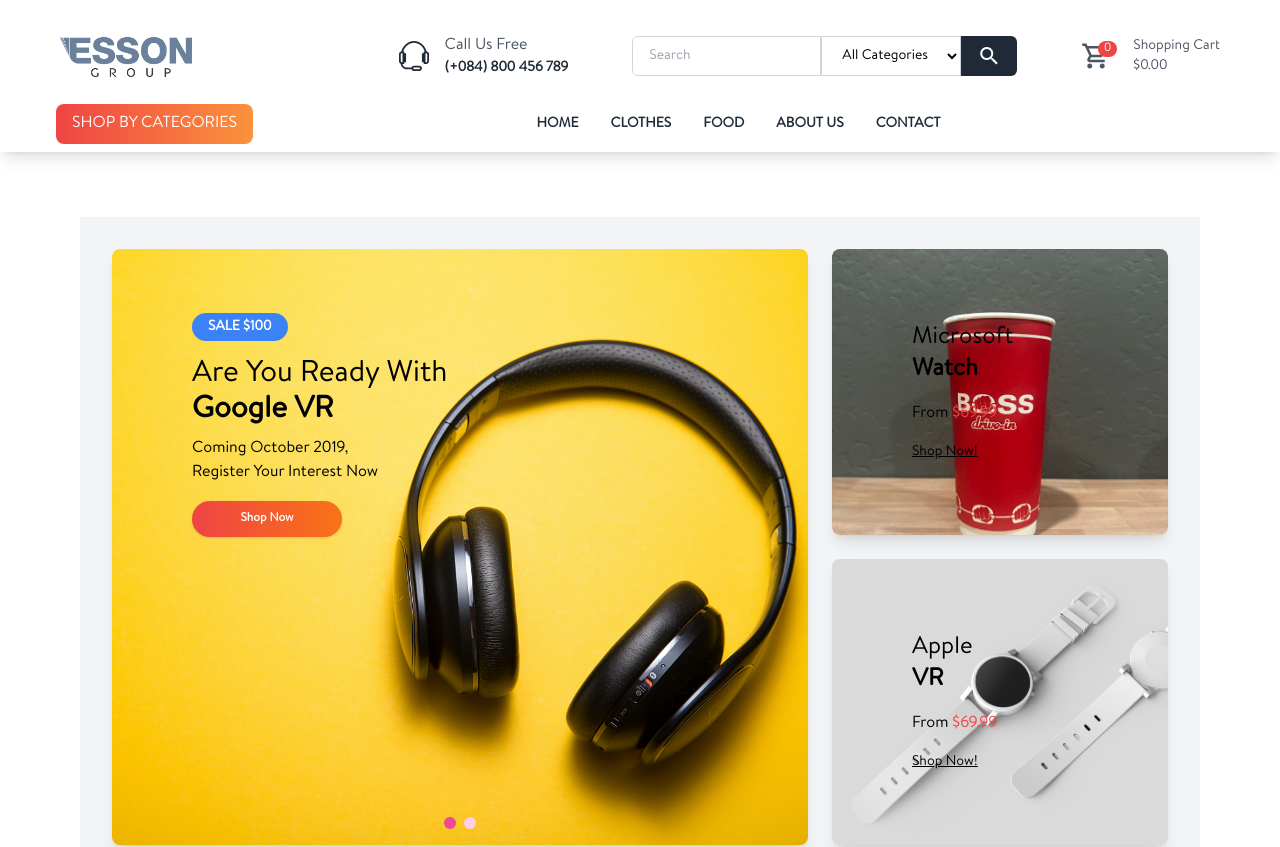
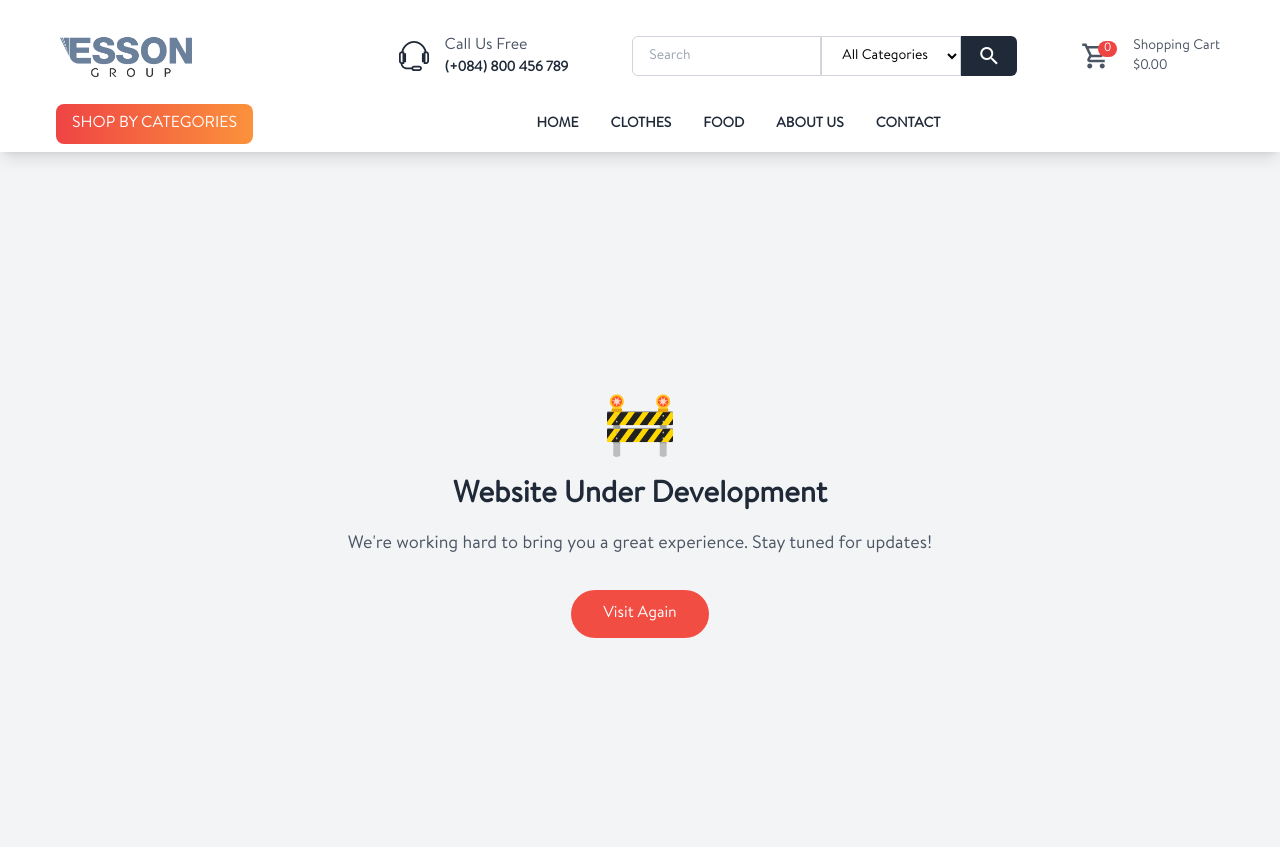
Before and after one commit to THE-ERRORs-og/esson_frontend, a React (Vite) app: page / in a window 1280 px wide. Shown: the top 847 px of the page. Built offline with nearby package versions, Linux system fonts and the light colour scheme.

Commit message:
Under Dev Page

```diff
--- a/src/pages/notFound/NotFound.jsx
+++ b/src/pages/notFound/NotFound.jsx
@@ -3,7 +3,7 @@
 
 const NotFound = () => {
   return (
-    <main className="mt-[65px] flex items-center justify-center h-[calc(100vh-65px)] bg-gray-100">
+    <main className="flex items-center justify-center h-[calc(100vh-65px)] bg-gray-100">
       <section className="text-center mx-auto max-w-[1140px]">
         <h1 className="text-6xl font-bold text-[#f14d43]">404</h1>
         <h2 className="text-2xl font-semibold my-4 text-gray-800">
@@ -14,7 +14,7 @@
         </p>
         <Link
           to="/"
-          className="inline-block px-8 py-3 bg-[#f14d43] text-white rounded-full hover:bg-green-600 transition duration-300"
+          className="inline-block px-8 py-3 bg-[#f14d43] text-white rounded-full hover:bg-[#fa8c3c] transition duration-300"
         >
           Go Back Home
         </Link>
--- /dev/null
+++ b/src/pages/under_dev/UnderDev.jsx
@@ -0,0 +1,26 @@
+import React from 'react'
+import { Link } from 'react-router-dom'  // Assuming you're using React Router
+
+const UnderDev = () => {
+  return (
+    <main className=" flex items-center justify-center h-[calc(100vh-65px)] bg-gray-100">
+      <section className="text-center mx-auto max-w-[1140px]">
+        <h1 className="text-6xl font-bold text-[#f14d43]">🚧</h1>
+        <h2 className="text-3xl font-semibold my-4 text-gray-800">
+          Website Under Development
+        </h2>
+        <p className="text-lg text-gray-600 mb-8">
+          We're working hard to bring you a great experience. Stay tuned for updates!
+        </p>
+        <Link
+          to="/"
+          className="inline-block px-8 py-3 bg-[#f14d43] text-white rounded-full hover:bg-[#fa8c3c] transition duration-300"
+        >
+          Visit Again
+        </Link>
+      </section>
+    </main>
+  )
+}
+
+export default UnderDev
```
Also changed, not shown: src/main.jsx (+35 -29 lines).
